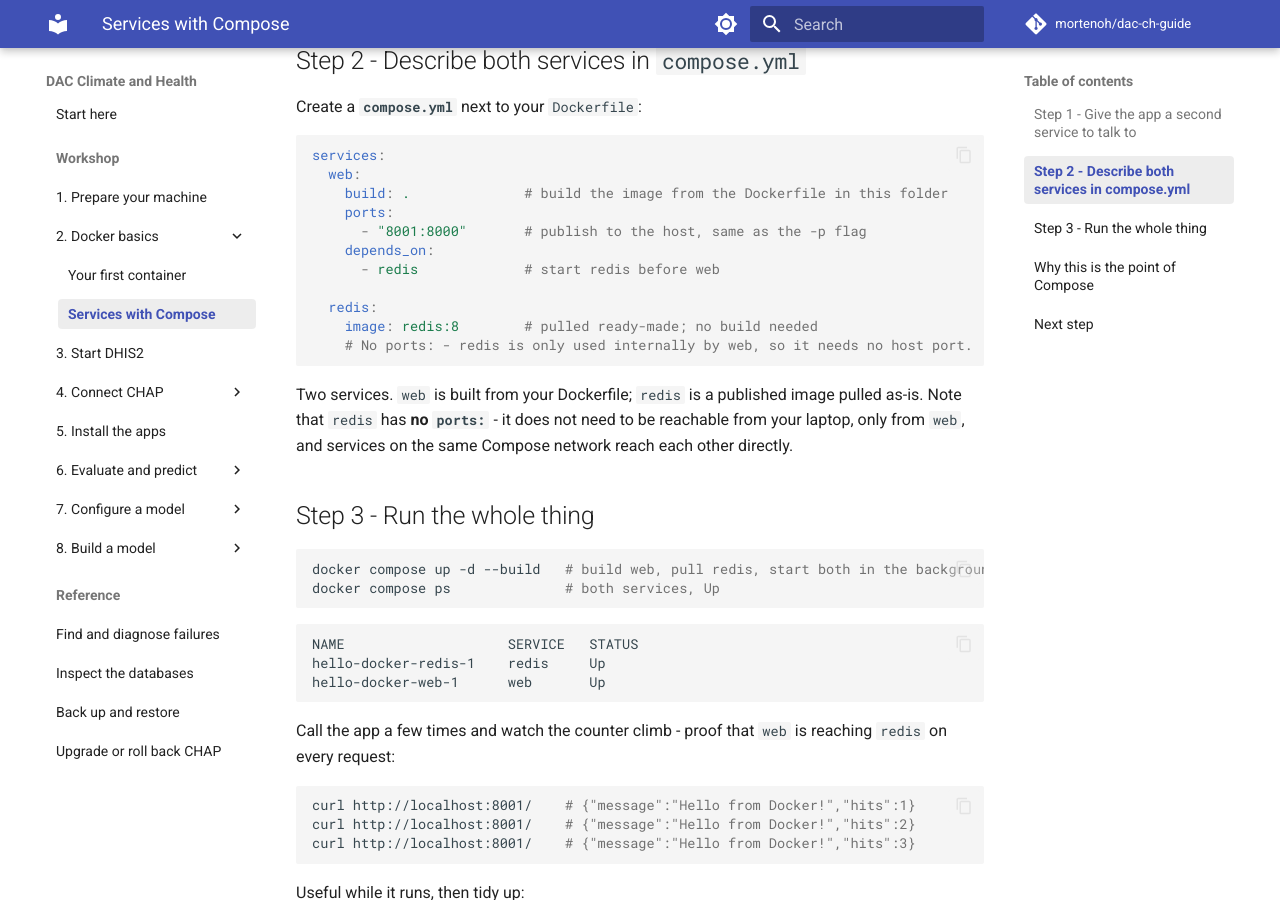
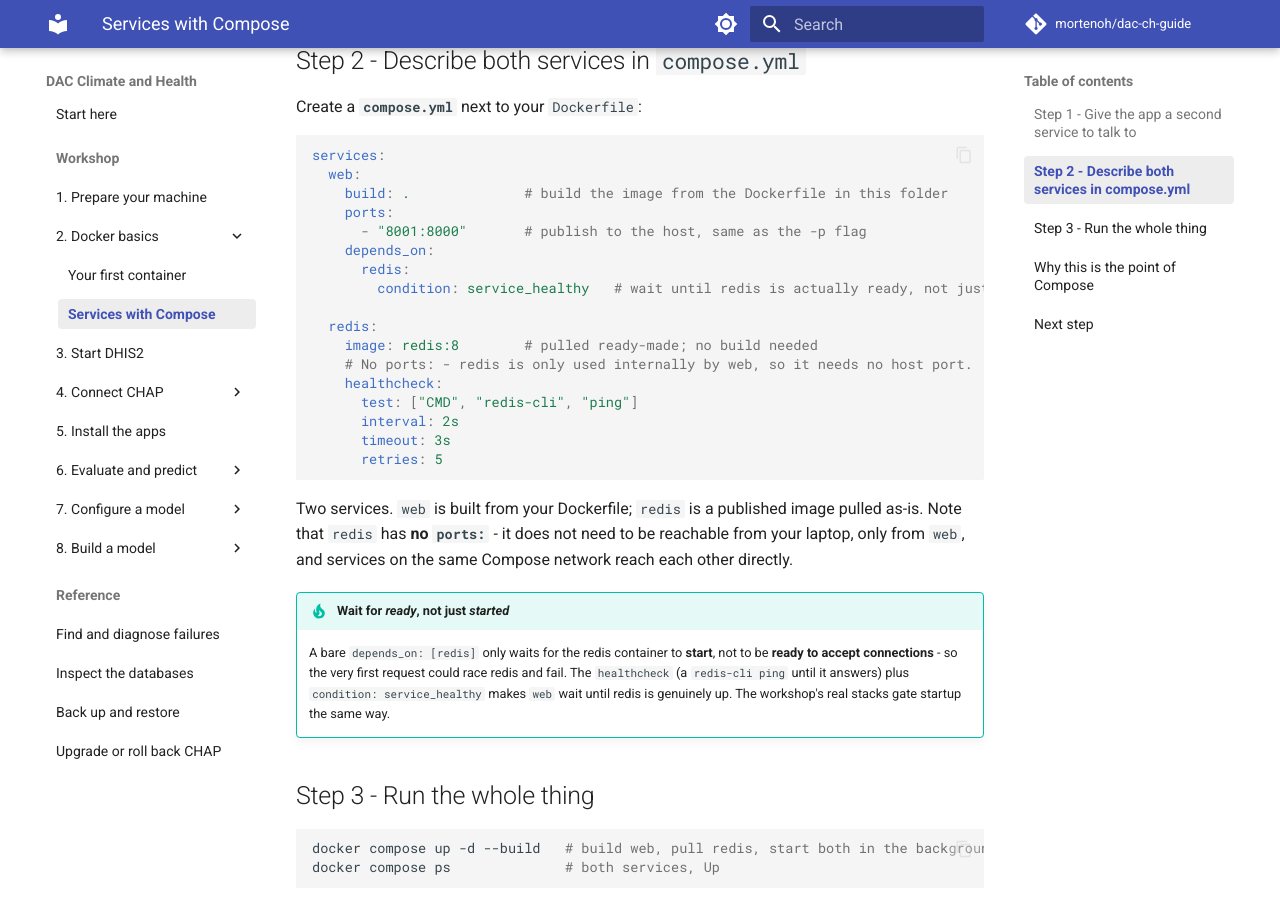
Before and after one commit to mortenoh/dac-ch-guide, an MkDocs documentation site: the page built from docs/getting-started/docker-compose-intro.md, in a window 1280 px wide and 900 px high, scrolled down 1174 px. Built offline with MkDocs 1.6.1 and Material for MkDocs 9.7.7, drawn with Linux system fonts in a browser that asks for light colours; comment, search, counter and statistics services are not loaded.

Commit message:
docs: declare uv, add .dockerignore + redis healthcheck, fix worker wording
- prerequisites: add uv (the Python tool used by the Docker primer in step 2
  and the build-a-model track in step 8) to the tool table, OS install steps,
  and the verification checklist; note it is not needed for the core path.
- docker-intro: add a .dockerignore (.venv/__pycache__/.git) so 'COPY . .'
  does not carry the host .venv into the image - verified the build context
  drops to ~143 kB and the image rebuilds .venv from uv.lock.
- docker-compose-intro: give redis a healthcheck and depend on
  condition: service_healthy so the first request does not race redis startup
  - verified redis comes up healthy before web and the first curl returns hits:1.
- add-chap-core: chap-worker orchestrates runs while chap-ewars executes the
  model (INLA/R), consistent with the logging guide.

````diff
--- a/docs/getting-started/docker-compose-intro.md
+++ b/docs/getting-started/docker-compose-intro.md
@@ -58,16 +58,28 @@ services:
     ports:
       - "8001:8000"       # publish to the host, same as the -p flag
     depends_on:
-      - redis             # start redis before web
+      redis:
+        condition: service_healthy   # wait until redis is actually ready, not just started
 
   redis:
     image: redis:8        # pulled ready-made; no build needed
     # No ports: - redis is only used internally by web, so it needs no host port.
+    healthcheck:
+      test: ["CMD", "redis-cli", "ping"]
+      interval: 2s
+      timeout: 3s
+      retries: 5
 ```
 
 Two services. `web` is built from your Dockerfile; `redis` is a published image pulled as-is.
 Note that `redis` has **no `ports:`** - it does not need to be reachable from your laptop, only
 from `web`, and services on the same Compose network reach each other directly.
+
+!!! tip "Wait for *ready*, not just *started*"
+    A bare `depends_on: [redis]` only waits for the redis container to **start**, not to be
+    **ready to accept connections** - so the very first request could race redis and fail. The
+    `healthcheck` (a `redis-cli ping` until it answers) plus `condition: service_healthy` makes
+    `web` wait until redis is genuinely up. The workshop's real stacks gate startup the same way.
 
 ## Step 3 - Run the whole thing
 
````
Also changed, not shown: docs/getting-started/add-chap-core.md (+5 -3 lines), docs/getting-started/docker-intro.md (+14 -2 lines), docs/getting-started/prerequisites.md (+9 -4 lines).
